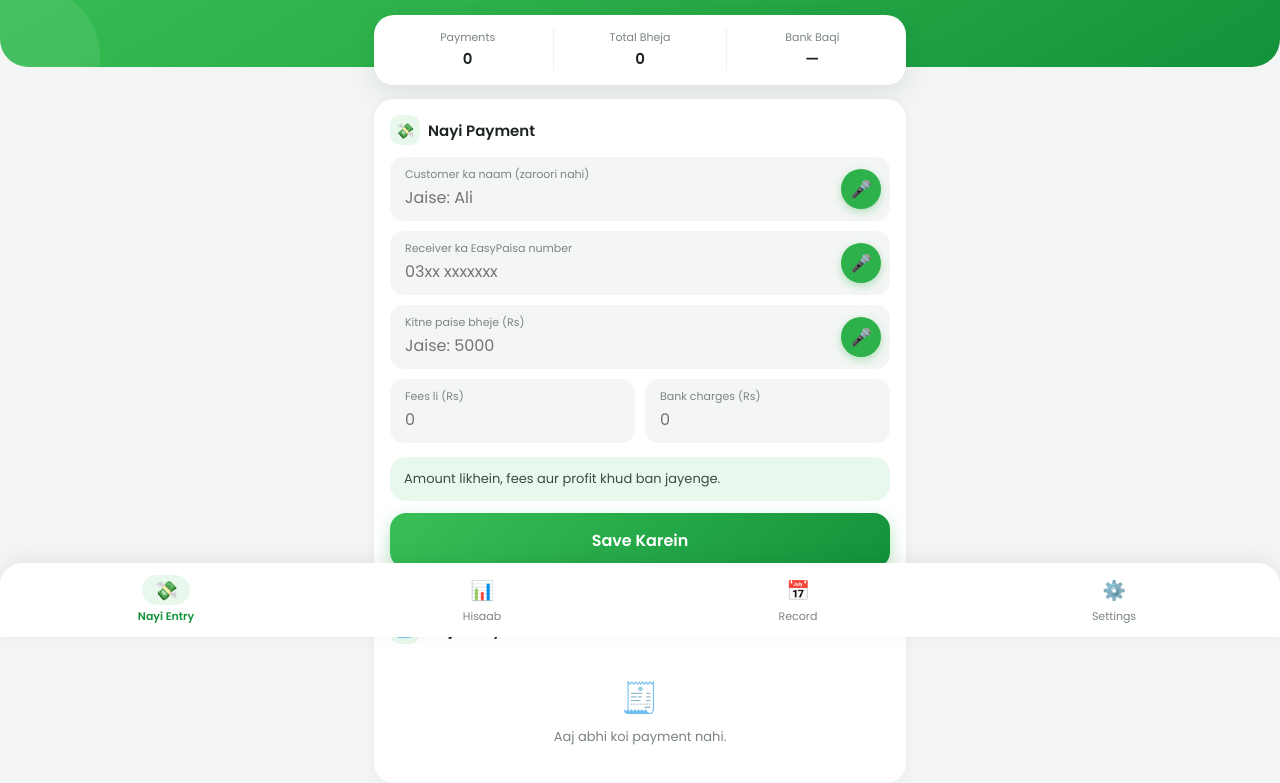
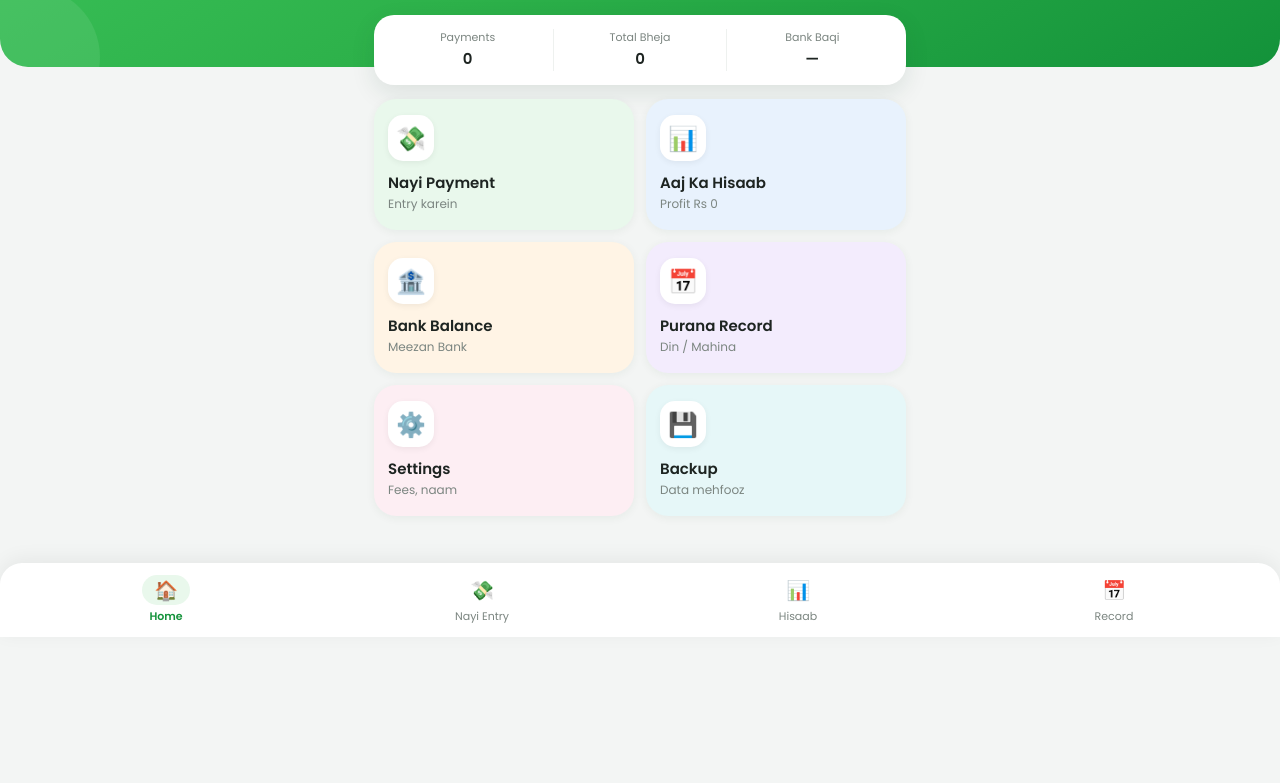
Before and after one commit to Qureshi-Jewellers-Software/Easy-Paisa, a plain HTML site: page index.html in a window 1280 px wide. Shown: the part 163-946 px from the top of the page. After the commit the page ends 800 px from the top, so only its background shows below. Drawn offline with Linux system fonts and the light colour scheme.

Commit message:
Home dashboard with tiles
Co-Authored-By: Claude Opus 5.5 <noreply@anthropic.com>
Claude-Session: https://claude.ai/code/session_01HwwHsphEza3FWvhkKPUaQr

```diff
--- a/index.html
+++ b/index.html
@@ -117,6 +117,14 @@ nav button.act i{background:var(--gl)}
 .row2{display:flex;gap:8px}.row2 button{flex:1}
 .out{border:1.5px solid var(--g);background:#fff;color:var(--g2);border-radius:14px;padding:12px;font-size:13px;font-weight:600}
 input::-webkit-outer-spin-button,input::-webkit-inner-spin-button{-webkit-appearance:none;margin:0}input[type=number]{-moz-appearance:textfield}
+.dash{display:grid;grid-template-columns:1fr 1fr;gap:12px}
+.dt{border:0;border-radius:22px;padding:16px 14px;text-align:left;min-height:122px;display:flex;flex-direction:column;justify-content:space-between;box-shadow:0 2px 10px rgba(20,60,35,.06);transition:.15s}
+.dt:active{transform:scale(.96)}
+.dt .ic{width:46px;height:46px;border-radius:15px;background:#fff;display:grid;place-items:center;font-size:24px;box-shadow:0 2px 6px rgba(0,0,0,.06)}
+.dt b{display:block;font-size:15px;font-weight:600;color:var(--ink);margin-top:10px}
+.dt span{font-size:12px;color:var(--mut)}
+.dt.d1{background:#e9f8ec}.dt.d2{background:#e8f2fd}.dt.d3{background:#fff4e5}.dt.d4{background:#f3ecfd}.dt.d5{background:#fdeef3}.dt.d6{background:#e6f7f8}
+.back{border:0;background:#fff;border-radius:12px;padding:8px 14px;font-size:13px;font-weight:600;color:var(--g2);margin-bottom:10px;box-shadow:0 2px 8px rgba(0,0,0,.05)}
 </style>
 </head>
 <body>
@@ -135,8 +143,21 @@ input::-webkit-outer-spin-button,input::-webkit-inner-spin-button{-webkit-appear
     <div><span>Bank Baqi</span><b id="qBal">—</b></div>
   </div>
 
+<!-- HOME -->
+<section class="page show" id="p-home">
+  <div class="dash">
+    <button class="dt d1" data-go="p-new"><div class="ic">💸</div><div><b>Nayi Payment</b><span>Entry karein</span></div></button>
+    <button class="dt d2" data-go="p-today"><div class="ic">📊</div><div><b>Aaj Ka Hisaab</b><span id="tProfit">Profit Rs 0</span></div></button>
+    <button class="dt d3" data-go="p-bank"><div class="ic">🏦</div><div><b>Bank Balance</b><span id="tBal">Meezan Bank</span></div></button>
+    <button class="dt d4" data-go="p-old"><div class="ic">📅</div><div><b>Purana Record</b><span>Din / Mahina</span></div></button>
+    <button class="dt d5" data-go="p-set"><div class="ic">⚙️</div><div><b>Settings</b><span>Fees, naam</span></div></button>
+    <button class="dt d6" data-go="p-backup"><div class="ic">💾</div><div><b>Backup</b><span>Data mehfooz</span></div></button>
+  </div>
+</section>
+
 <!-- NAYI ENTRY -->
-<section class="page show" id="p-new">
+<section class="page" id="p-new">
+  <button class="back" data-go="p-home">← Wapas</button>
   <div class="card">
     <h2><i>💸</i>Nayi Payment</h2>
     <div class="field"><div class="lbl"><label>Customer ka naam (zaroori nahi)</label><input id="fName" placeholder="Jaise: Ali"></div><button class="mic" data-for="fName">🎤</button></div>
@@ -158,10 +179,16 @@ input::-webkit-outer-spin-button,input::-webkit-inner-spin-button{-webkit-appear
 
 <!-- AAJ KA HISAAB -->
 <section class="page" id="p-today">
+  <button class="back" data-go="p-home">← Wapas</button>
   <div class="card">
     <h2><i>📊</i>Aaj Ka Hisaab</h2>
     <div class="tiles" id="todayStats"></div>
   </div>
+</section>
+
+<!-- BANK -->
+<section class="page" id="p-bank">
+  <button class="back" data-go="p-home">← Wapas</button>
   <div class="card">
     <h2><i>🏦</i>Meezan Bank Balance</h2>
     <div class="field"><div class="lbl"><label>Aaj subah ka balance (Rs)</label><input id="openBal" type="number" inputmode="numeric" placeholder="Jaise: 200000"></div><button class="mini" id="saveBal">Save</button></div>
@@ -172,6 +199,7 @@ input::-webkit-outer-spin-button,input::-webkit-inner-spin-button{-webkit-appear
 
 <!-- PURANA RECORD -->
 <section class="page" id="p-old">
+  <button class="back" data-go="p-home">← Wapas</button>
   <div class="card">
     <h2><i>📅</i>Purana Record</h2>
     <div id="oldList"></div>
@@ -180,6 +208,7 @@ input::-webkit-outer-spin-button,input::-webkit-inner-spin-button{-webkit-appear
 
 <!-- SETTINGS -->
 <section class="page" id="p-set">
+  <button class="back" data-go="p-home">← Wapas</button>
   <div class="card">
     <h2><i>⚙️</i>Settings</h2>
     <div class="field"><div class="lbl"><label>Dukaan ka naam</label><input id="sName" placeholder="Jaise: Ali EasyPaisa Point"></div></div>
@@ -188,6 +217,10 @@ input::-webkit-outer-spin-button,input::-webkit-inner-spin-button{-webkit-appear
     <div class="field"><div class="lbl"><label>Meezan Bank charges har transfer par (Rs)</label><input id="sBank" type="number" inputmode="numeric"></div></div>
     <button class="btn" id="saveSet">Settings Save Karein</button>
   </div>
+</section>
+<!-- BACKUP -->
+<section class="page" id="p-backup">
+  <button class="back" data-go="p-home">← Wapas</button>
   <div class="card">
     <h2><i>💾</i>Backup</h2>
     <p class="note">Data sirf is phone mein hai. Hafte mein ek baar backup file bana kar WhatsApp par khud ko bhej dein.</p>
@@ -201,10 +234,10 @@ input::-webkit-outer-spin-button,input::-webkit-inner-spin-button{-webkit-appear
 </main>
 
 <nav>
-  <button class="act" data-p="p-new"><i>💸</i>Nayi Entry</button>
+  <button class="act" data-p="p-home"><i>🏠</i>Home</button>
+  <button data-p="p-new"><i>💸</i>Nayi Entry</button>
   <button data-p="p-today"><i>📊</i>Hisaab</button>
   <button data-p="p-old"><i>📅</i>Record</button>
-  <button data-p="p-set"><i>⚙️</i>Settings</button>
 </nav>
 <div class="toast" id="toast"></div>
 
@@ -273,7 +306,7 @@ function sums(list){return list.reduce((s,t)=>{s.amt+=t.amount;s.fee+=t.fee;s.ba
 function renderToday(){
   const k=dayKey(),list=db.tx.filter(t=>t.day===k).sort((a,b)=>b.ts-a.ts),s=sums(list);
   $('todayList').innerHTML=list.length?list.map(txHtml).join(''):emptyHtml('🧾','Aaj abhi koi payment nahi.');
-  $('heroProfit').textContent=rs(s.fee-s.bank);$('qN').textContent=s.n;$('qAmt').textContent=short(s.amt);
+  $('heroProfit').textContent=rs(s.fee-s.bank);$('tProfit').textContent='Profit '+rs(s.fee-s.bank);$('qN').textContent=s.n;$('qAmt').textContent=short(s.amt);
   $('todayStats').innerHTML=`
    <div class="tile c1"><div class="ic">💰</div><span>Profit</span><b>${rs(s.fee-s.bank)}</b></div>
    <div class="tile c2"><div class="ic">🔢</div><span>Payments</span><b>${s.n}</b></div>
@@ -282,8 +315,8 @@ function renderToday(){
    <div class="tile"><div class="ic">🏦</div><span>Bank Charges</span><b>${rs(s.bank)}</b></div>
    <div class="tile c1"><div class="ic">💵</div><span>Cash Mila</span><b>${rs(s.amt+s.fee)}</b></div>`;
   const b=db.bal[k]||{open:null,add:0};$('openBal').value=b.open??'';
-  if(b.open==null){$('balBox').innerHTML='<p class="note">Subah ka balance likh kar Save dabayein, phir baqi balance khud nikalta rahega.</p>';$('qBal').textContent='—'}
-  else{const left=num(b.open)+num(b.add)-s.amt-s.bank;$('qBal').textContent=short(left);
+  if(b.open==null){$('balBox').innerHTML='<p class="note">Subah ka balance likh kar Save dabayein, phir baqi balance khud nikalta rahega.</p>';$('qBal').textContent='—';$('tBal').textContent='Meezan Bank'}
+  else{const left=num(b.open)+num(b.add)-s.amt-s.bank;$('qBal').textContent=short(left);$('tBal').textContent='Baqi '+rs(left);
     $('balBox').innerHTML=`<div class="r"><span>Subah ka balance</span><span>${rs(b.open)}</span></div><div class="r"><span>Jama kiye</span><span>+ ${rs(b.add)}</span></div><div class="r"><span>Bheje + charges</span><span>− ${rs(s.amt+s.bank)}</span></div>
     <div class="left ${left<0?'neg':''}"><span>Ab bank mein</span><b>${rs(left)}</b></div>`}
 }
@@ -310,7 +343,8 @@ $('expBtn').onclick=()=>{const blob=new Blob([JSON.stringify(db)],{type:'applica
 $('impBtn').onclick=()=>$('impFile').click();
 $('impFile').onchange=e=>{const f=e.target.files[0];if(!f)return;const r=new FileReader();r.onload=()=>{try{const d=JSON.parse(r.result);if(!d.tx)throw 0;if(!confirm('Purana data is backup se badal jayega. Theek hai?'))return;db=Object.assign({settings:{name:'',rate:20,min:20,bank:0},tx:[],bal:{}},d);save();renderAll();toast('Backup wapas aa gaya ✅')}catch(x){toast('Ghalat file')}};r.readAsText(f)};
 
-function go(p){document.querySelectorAll('.page').forEach(s=>s.classList.toggle('show',s.id===p));document.querySelectorAll('nav button').forEach(b=>b.classList.toggle('act',b.dataset.p===p));if(p==='p-old')renderOld();if(p==='p-today')renderToday()}
+function go(p){document.querySelectorAll('.page').forEach(s=>s.classList.toggle('show',s.id===p));document.querySelectorAll('nav button').forEach(b=>b.classList.toggle('act',b.dataset.p===p));if(p==='p-old')renderOld();if(p==='p-today'||p==='p-bank'||p==='p-home')renderToday();scrollTo(0,0)}
+document.querySelectorAll('[data-go]').forEach(b=>b.onclick=()=>go(b.dataset.go));
 document.querySelectorAll('nav button').forEach(b=>b.onclick=()=>go(b.dataset.p));
 
 // Voice
--- a/sw.js
+++ b/sw.js
@@ -1,4 +1,4 @@
-const C='ep-v3';const F=['./','index.html','manifest.json','icon-192.png','icon-512.png'];
+const C='ep-v4';const F=['./','index.html','manifest.json','icon-192.png','icon-512.png'];
 self.addEventListener('install',e=>{e.waitUntil(caches.open(C).then(c=>c.addAll(F)));self.skipWaiting()});
 self.addEventListener('activate',e=>{e.waitUntil(caches.keys().then(k=>Promise.all(k.filter(x=>x!==C).map(x=>caches.delete(x)))));self.clients.claim()});
 self.addEventListener('fetch',e=>{e.respondWith(fetch(e.request).then(r=>{const cp=r.clone();caches.open(C).then(c=>c.put(e.request,cp));return r}).catch(()=>caches.match(e.request)))});
```
